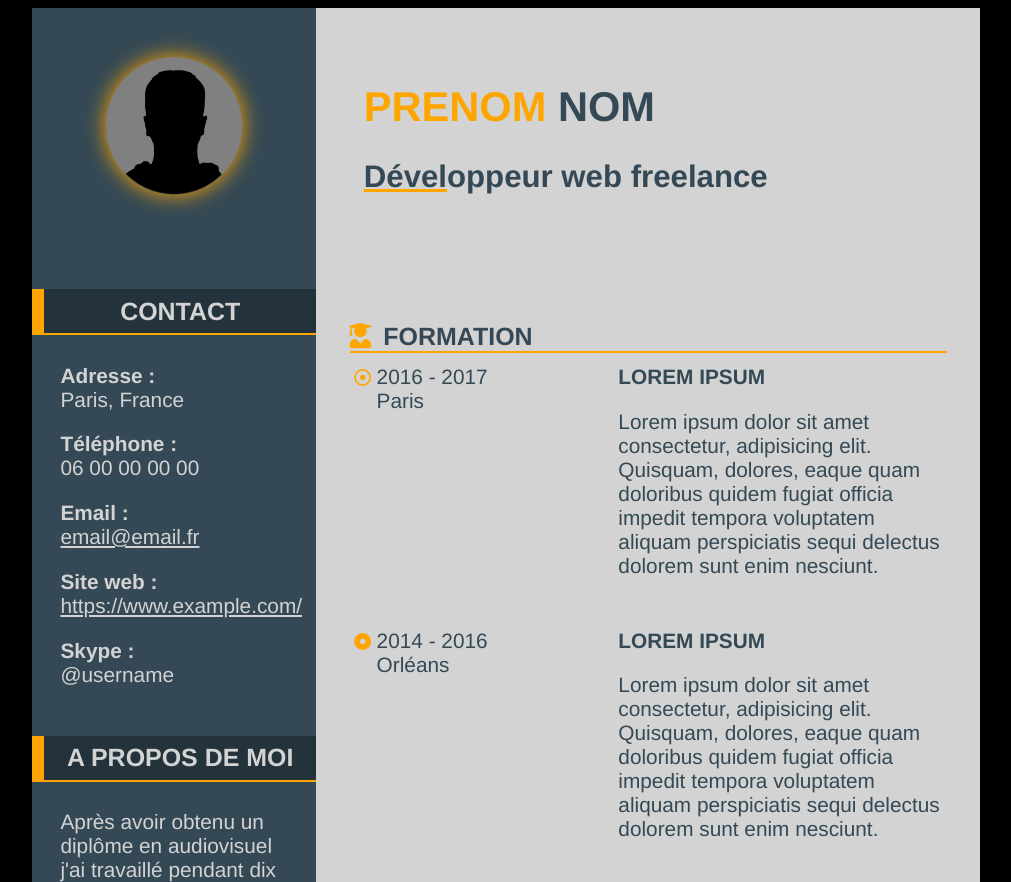
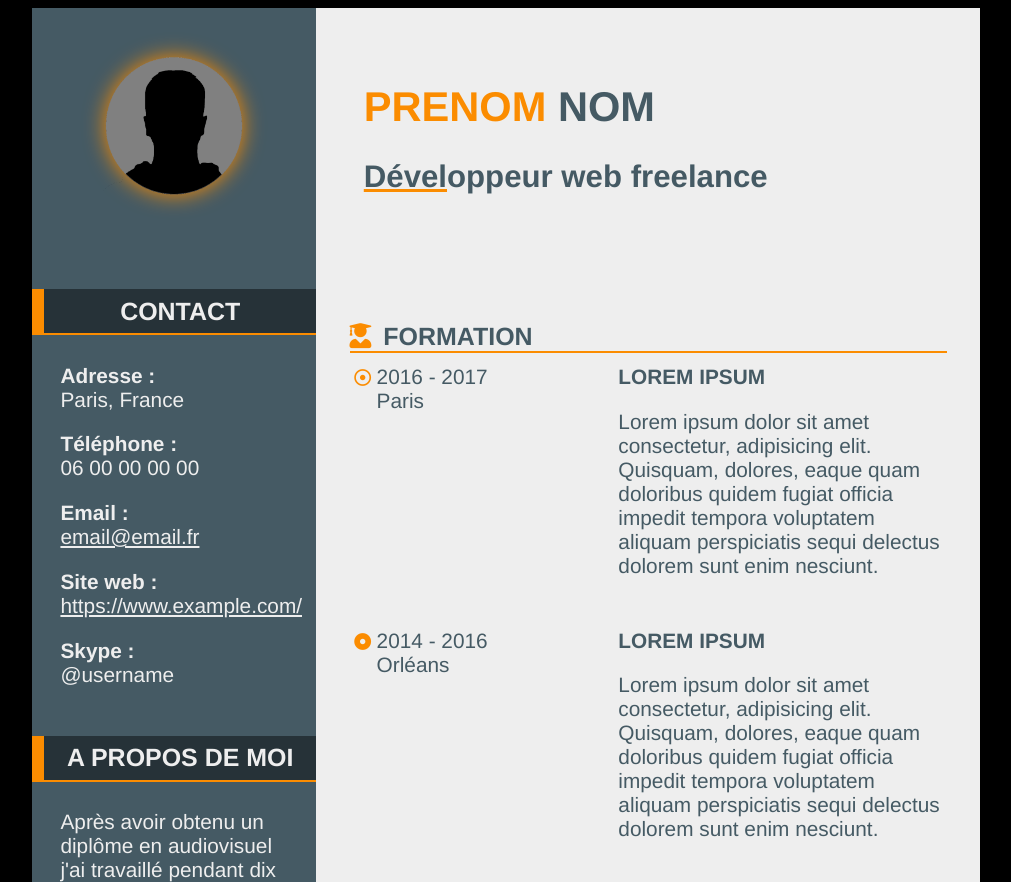
Before and after one commit to Cyri1/rep, a plain HTML site: page index.html in a window 1280 px wide. Shown: the top 882 px of the page, without its empty margins (134-1145 px from the left). Drawn offline with Linux system fonts and the light colour scheme.

Commit message:
change colors to Material Design

```diff
--- a/style.css
+++ b/style.css
@@ -10,11 +10,11 @@
     }
 
     a {
-        color: lightgrey;
+        color: #EEEEEE;
     }
 
     #job {
-        text-decoration: underline solid orange;
+        text-decoration: underline solid #FB8C00;
     }
 
     #icons-bloc {
@@ -43,7 +43,7 @@
         width: 1.3em;
         font-weight: 900;
         font-size: smaller;
-        color: orange;
+        color: #FB8C00;
       }
 
       .li-now:before {
@@ -54,7 +54,7 @@
         width: 1.3em;
         font-weight: 400;
         font-size: smaller;
-        color: orange;
+        color: #FB8C00;
 
       }
 
@@ -68,37 +68,37 @@
 
     .icons-title {
         margin-right: 2%;
-        color: orange;
+        color: #FB8C00;
     }
 
     #sidebar {
         display: flex;
-        background: #344955;
-        color: lightgrey;
+        background: #455A64;
+        color: #EEEEEE;
         flex-direction: column;
         width: 30%;
     }
 
     #main {
         display: flex;
-        background: #344955;
-        color: lightgrey;
+        background: #455A64;
+        color: #EEEEEE;
     }
 
     #header {
-        background: #344955;
-        color: lightgrey;
+        background: #455A64;
+        color: #EEEEEE;
         display: flex;
         flex-direction: row;
     }
 
     #prenom {
-        color: orange;
+        color: #FB8C00;
     }
 
     #content-main {
-        background: lightgrey;
-        color: #344955;
+        background: #EEEEEE;
+        color: #455A64;
         display: flex;
         flex: 1;
         flex-direction: column;
@@ -108,12 +108,13 @@
         width: 50%;
         display: flex;
         margin: auto;
-        filter: drop-shadow(0 0 0.5em orange);
-    }
+        filter: drop-shadow(0 0 0.5em #FB8C00);
+        -webkit-filter: drop-shadow(0 0 0.5em #FB8C00);
+}
 
     #face-bloc {
-        background: #344955;
-        color: lightgrey;
+        background: #455A64;
+        color: #EEEEEE;
         margin: 5% auto;
         align-items: center;
         justify-content: center;
@@ -121,8 +122,8 @@
     }
 
     #name {
-        background: lightgrey;
-        color: #344955;
+        background: #EEEEEE;
+        color: #455A64;
         padding: 5%;
         flex: 1;
     }
@@ -130,20 +131,20 @@
         flex: 1;
     }
     .sb-title {
-        background: #24333b;
+        background: #263238;
         text-align: center;
         font-size: 1.2em;
         padding-top: 0.3em;
         padding-bottom: 0.3em;
         border-left: solid 0.5em;
         border-bottom: solid 0.1em;
-        border-color: orange;
+        border-color: #FB8C00;
 
     }
 
     .m-title {
         border-bottom: solid 0.1em;
-        border-color: orange;
+        border-color: #FB8C00;
         margin-bottom: 2%;
         font-size: 1.2em;
 
```
